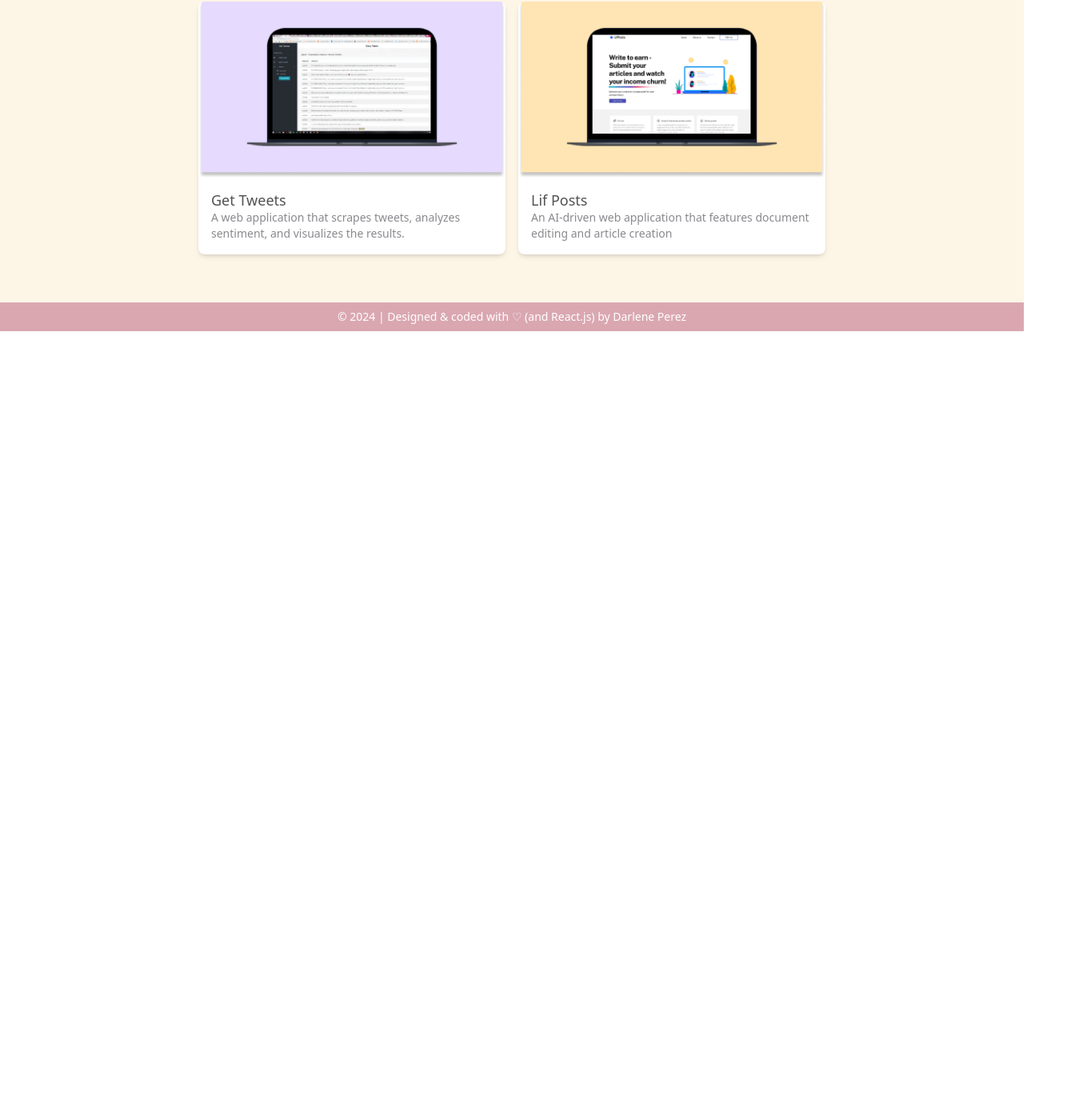
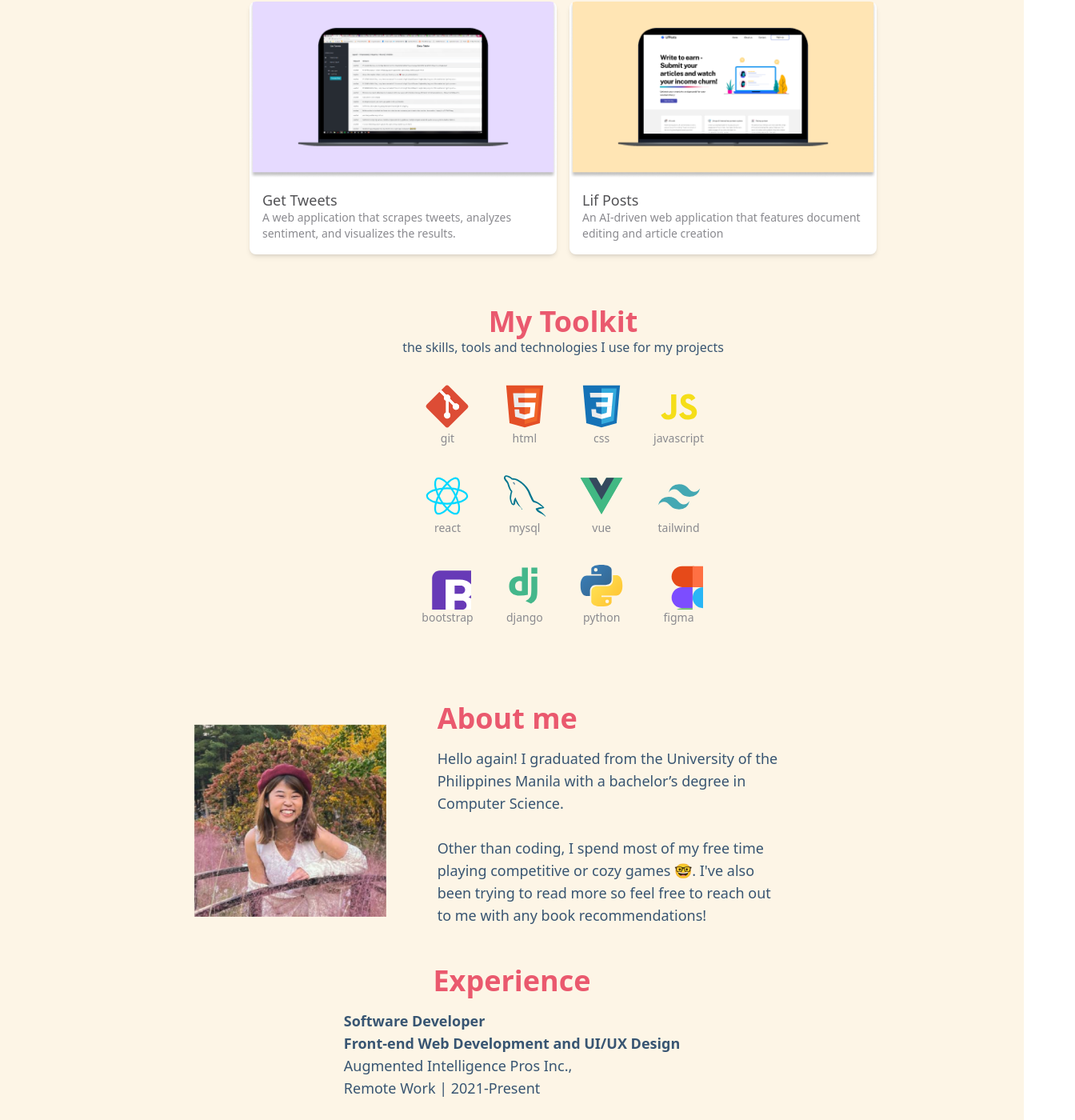
Before and after one commit to dqperez/portfolio-website, a React (Vite) app: page / in a window 1280 px wide. Shown: the part 1341-2741 px from the top of the page at 80% size, 1344 px wide, since content can reach past the window. Before the commit the page ends 1755 px from the top, so only its background shows below. Built offline with nearby package versions, Linux system fonts and the light colour scheme.

Commit message:
feat: Convert to single page for all the nav

```diff
--- a/src/components/Experience.jsx
+++ b/src/components/Experience.jsx
@@ -2,7 +2,17 @@ import React from 'react';
 
 const Experience = () => {
   return (
-    <div className='flex h-screen'>
+    <div className='flex flex-col justify-center items-center pb-16 w-screen'>
+        <p className="text-4xl text-header font-bold">Experience</p>
+        <p className="text-lg text-body my-4">
+          <span className="font-bold">Software Developer<br/>Front-end Web Development and UI/UX Design</span>
+          <br/>Augmented Intelligence Pros Inc.,
+          <br/>Remote Work | 2021-Present
+          <br/><br/>
+          <span className="font-bold">Data Science Intern</span>
+          <br/>Trends and Technologies Inc.
+          <br/>Makati City | Summer 2018
+        </p>
 
     </div>
   )
--- a/src/components/GradientQuote.jsx
+++ b/src/components/GradientQuote.jsx
@@ -3,7 +3,7 @@ import React from 'react';
 const GradientQuote = () => {
   return (
     <div className="flex items-center justify-center h-auto px-8">
-        <div class="flex flex items-center justify-center h-16 w-auto p-20 lg:w-1/2 rounded-lg bg-gradient-to-r from-footer to-button">
+        <div class="flex flex items-center justify-center h-24 w-screen p-20 lg:w-3/4 rounded-lg bg-gradient-to-r from-footer to-button">
                 <p className="text-sm lg:text-lg" style={{ color: 'white' }}>
                     “The simplest way to achieve simplicity is through thoughtful reduction.”
                     — John Maeda
--- a/src/components/Toolkit.jsx
+++ b/src/components/Toolkit.jsx
@@ -19,7 +19,7 @@ const Toolkit = () => {
 
 
     return (
-    <div className="flex h-screen w-screen justify-center">
+    <div className="flex h-auto w-screen justify-center">
         <div className="flex flex-col items-center mt-8">
             <p className="text-4xl text-header font-bold">My Toolkit</p>
             <p className="text-md text-center text-body">the skills, tools and technologies I use for my projects</p>
--- a/src/pages/AboutPage.jsx
+++ b/src/pages/AboutPage.jsx
@@ -8,12 +8,19 @@ import Experience from '../components/Experience.jsx';
 const AboutPage = () => {
   return (
     <Layout>
-      <div className="flex h-auto bg-bg">
+      <div className="flex h-auto w-screen bg-bg">
         <div className="flex flex-col">
-          <About />
-          <GradientQuote />
-          <Toolkit />
-          <Experience />
+          <div className="flex flex-col pt-72 pb-48 justify-center items-center">
+            <About />
+          </div>
+          <div className="flex items-center justify-center pb-16 h-1/2">
+            <GradientQuote />
+          </div>
+
+          <div className="h-auto">
+            <Toolkit />
+            <Experience />
+          </div>
         </div>
 
       </div>
--- a/src/pages/MainPage.jsx
+++ b/src/pages/MainPage.jsx
@@ -4,6 +4,10 @@ import Overview from "../components/Overview";
 import Footer from "../components/Footer";
 import Layout from "./Layout";
 import GradientQuote from "../components/GradientQuote";
+import Toolkit from "../components/Toolkit";
+import About from "../components/About";
+import Experience from "../components/Experience";
+import Contact from "../components/Contact";
 
 const MainPage = () => {
     return (
@@ -17,9 +21,26 @@ const MainPage = () => {
                 </div>
             </div>
 
-            <div className="flex h-auto p-16">
+            <div className="flex flex-col h-auto p-16">
                 <Overview />
+                <Toolkit />
             </div>
+
+            <div className="flex flex-col pb-32 gap-8 justify-center items-center">
+                <About />
+                <Experience />
+            </div>
+
+            <div className="flex flex-col items-center justify-center pb-16 h-1/2">
+                <GradientQuote />
+                <Contact />
+            </div>
+
+
+
+
+
+
         </Layout>
 
     );
```
Also changed, not shown: src/components/Contact.jsx (added, +26 -0 lines).
